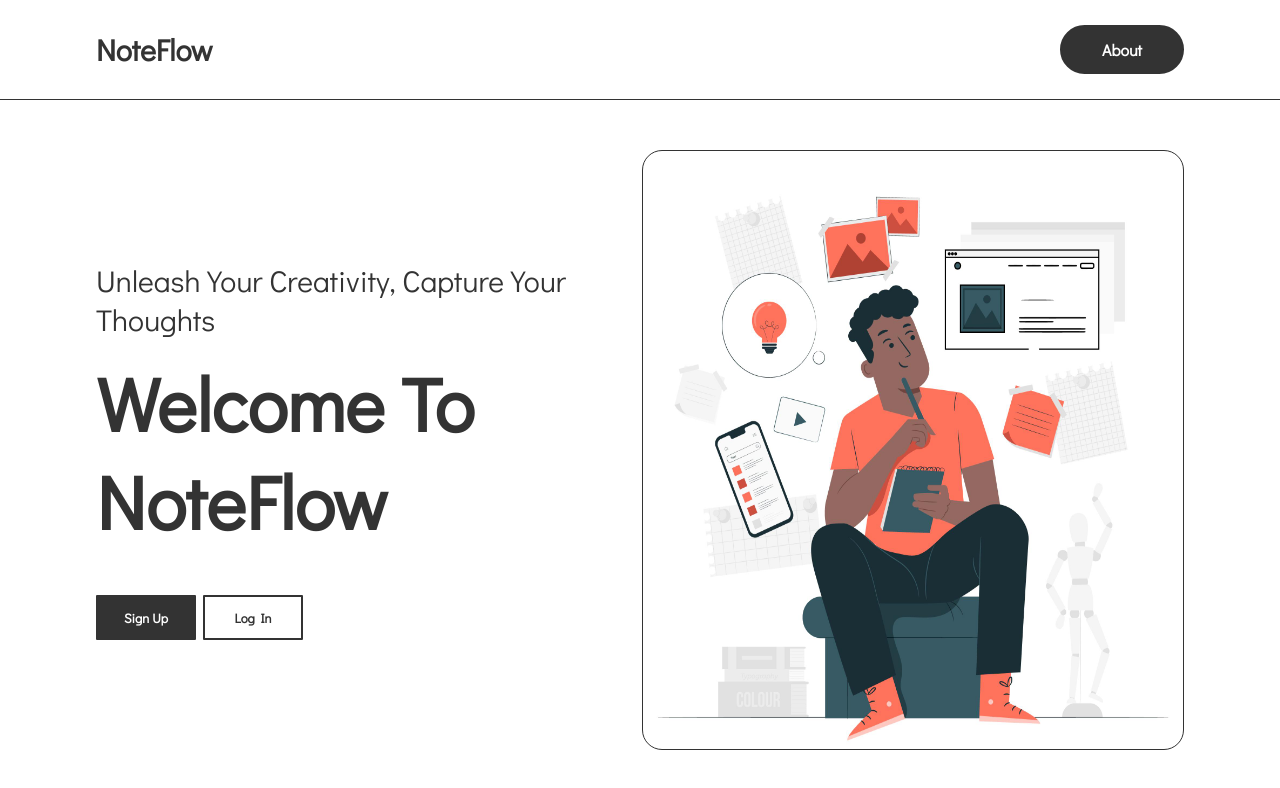
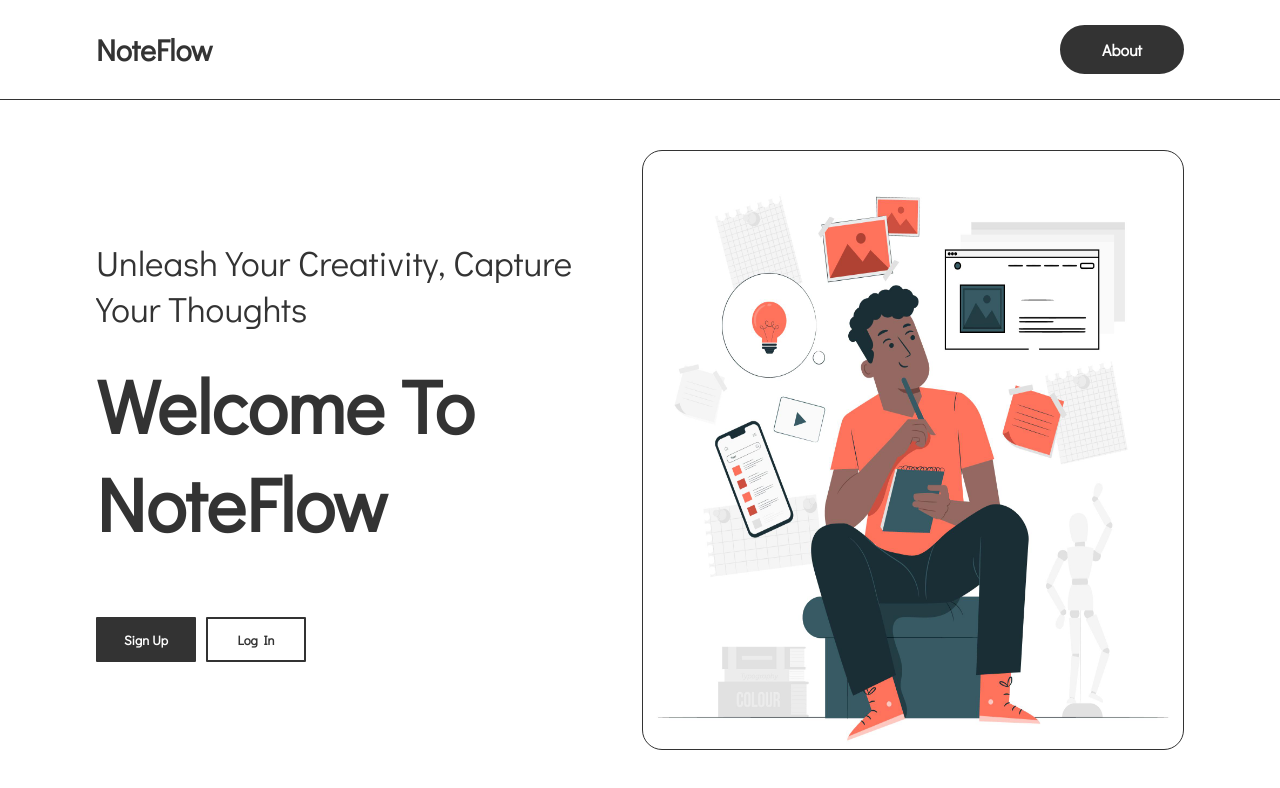
Before and after one commit to Roshan-Roy/notes-app-frontend, a React (Vite) app: page / in a window 1280 px wide. Shown: the top 788 px of the page. Built offline with nearby package versions, Linux system fonts and the light colour scheme.

Commit message:
auth and home completed

```diff
--- a/src/styles/home.css
+++ b/src/styles/home.css
@@ -153,6 +153,7 @@
                 @media screen and (min-width:500px) {
                     .links-container {
                         flex-direction: row;
+                        gap: 10px;
                     }
                 }
             }
@@ -190,12 +191,12 @@
             & h1 {
                 font-size: 75px;
                 text-align: left;
-                margin: 15px 0 45px 0;
+                margin: 25px 0 65px 0;
             }
 
             & p {
-                padding: 0 50px 0 0;
-                font-size: 30px;
+                padding: 0 55px 0 0;
+                font-size: 35px;
                 text-align: left;
             }
 
```
